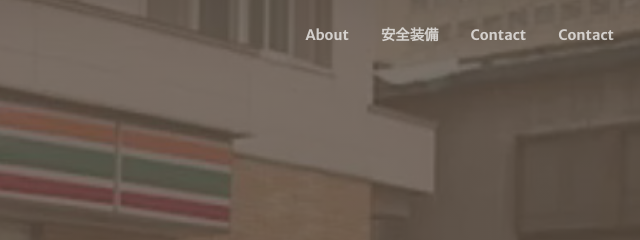
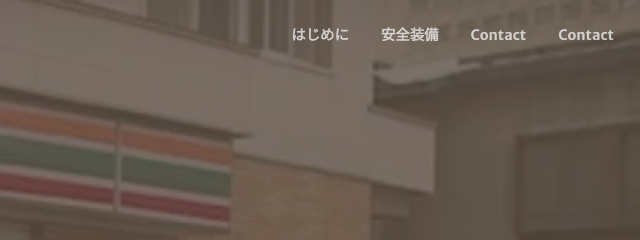
Before and after one commit to teamgabaven2019/team7, a website with bundled scripts: page hellow/startbootstrap-creative-gh-pages/index.html in a window 1280 px wide. Shown: the top 240 px of the page, 581-1221 px from the left. Built offline with nearby package versions, Linux system fonts and the light colour scheme.

Commit message:
こっみっと

```diff
--- a/hellow/startbootstrap-creative-gh-pages/index.html
+++ b/hellow/startbootstrap-creative-gh-pages/index.html
@@ -41,7 +41,7 @@
       <div class="collapse navbar-collapse" id="navbarResponsive">
         <ul class="navbar-nav ml-auto my-2 my-lg-0">
           <li class="nav-item">
-            <a class="nav-link js-scroll-trigger" href="#about">About</a>
+            <a class="nav-link js-scroll-trigger" href="#about">はじめに</a>
           </li>
           <li class="nav-item">
             <a class="nav-link js-scroll-trigger" href="#services">安全装備</a>
```
